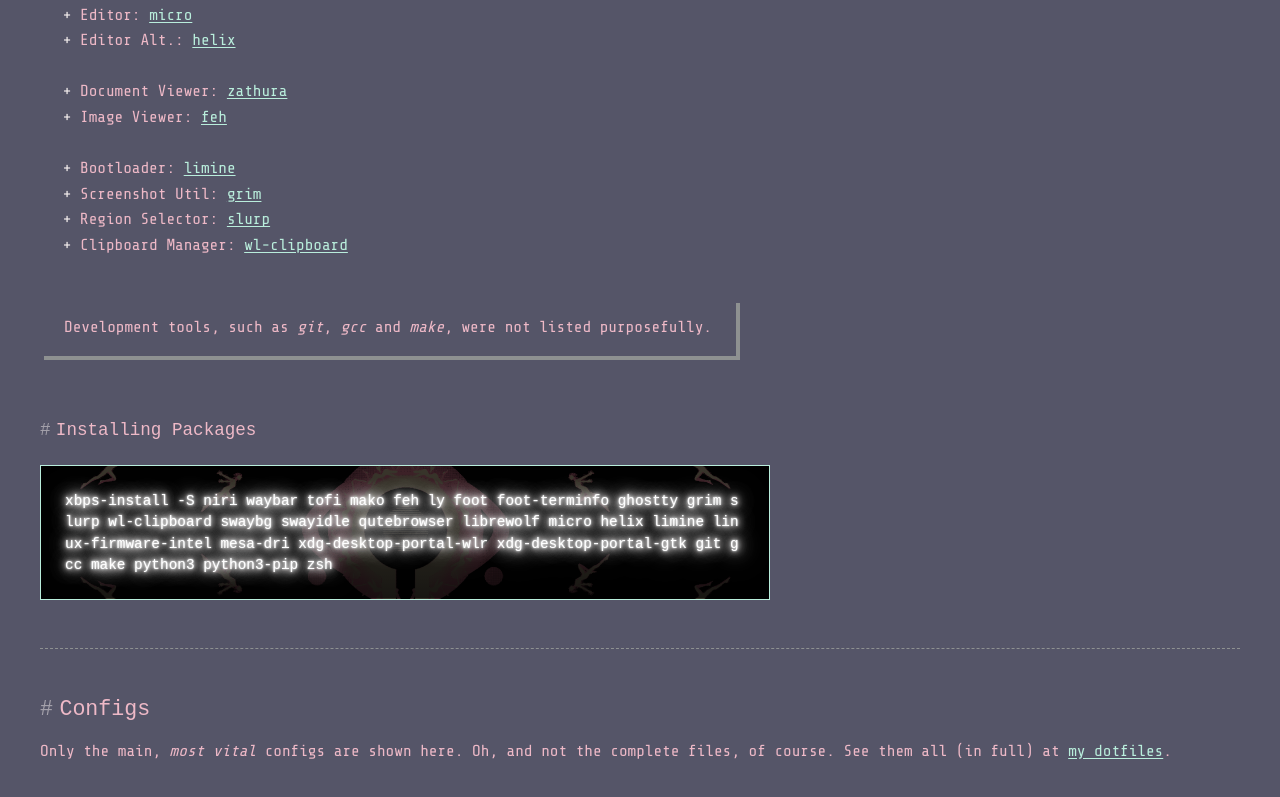
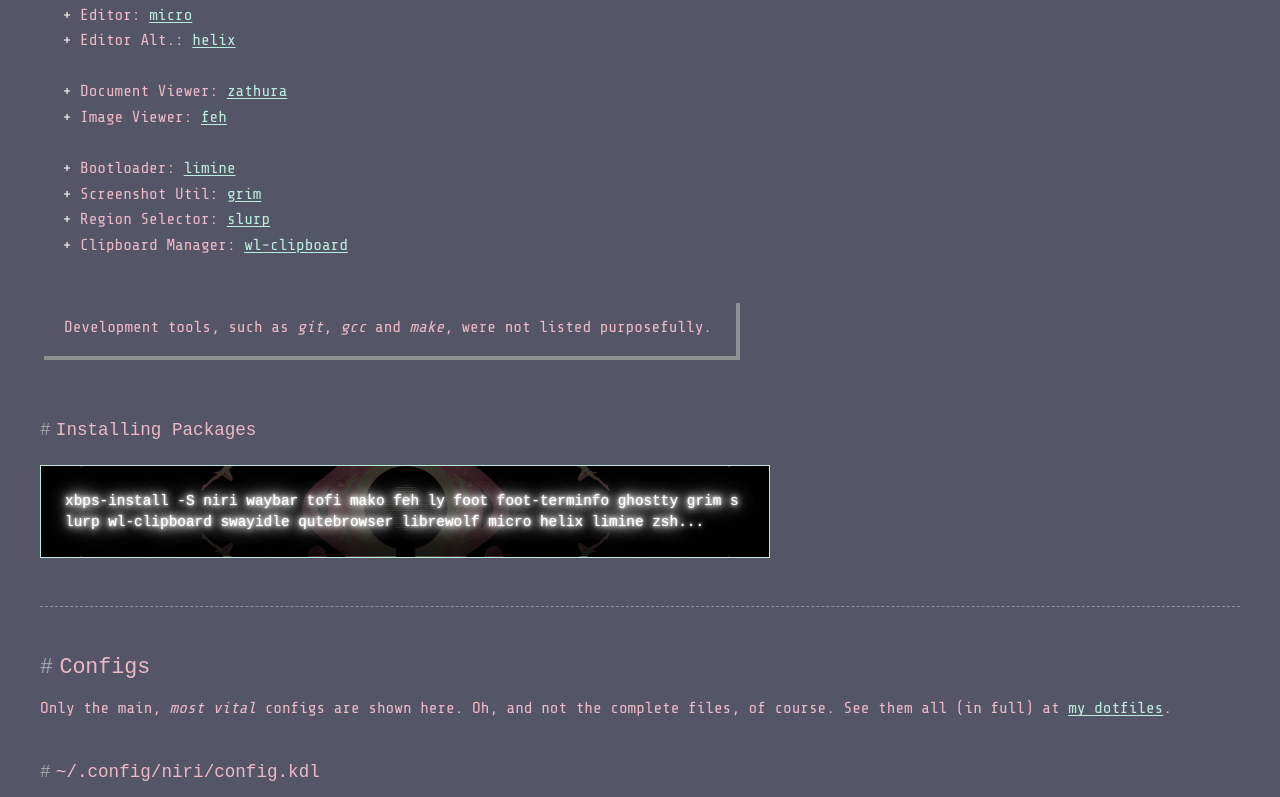
Before and after one commit to bxavaby/nea, a website: page entries/ntr.html in a window 1280 px wide. Shown: the part 1753-2550 px from the top of the page. Drawn offline with Linux system fonts and the light colour scheme; a web font is replaced by a local one.

Commit message:
fix: small thingy

```diff
--- a/entries/ntr.html
+++ b/entries/ntr.html
@@ -111,11 +111,11 @@
             <h4 id="specs">Specs, CUZ IT TRENDY</h4>
             <ul>
                 <li>Model: Lenovo ThinkPad X220</li>
+                <li>Display: 12.5" 1366x768 TN Matte</li>
                 <li>CPU: Intel Core i5-2520M @ 2.50GHz</li>
                 <li>GPU: Intel HD Graphics 3000</li>
                 <li>Disk: 320GB SATA HDD</li>
                 <li>Memory: 4GB DDR3-1333</li>
-                <li>Display: 12.5" 1366x768 TN Matte</li>
             </ul>
 
             <h4 id="setup">Setup, CUZ IT VITAL</h4>
@@ -367,7 +367,7 @@
             </blockquote>
 
             <h4 id="installing-packages">Installing Packages</h4>
-            <pre><code>xbps-install -S niri waybar tofi mako feh ly foot foot-terminfo ghostty grim slurp wl-clipboard swaybg swayidle qutebrowser librewolf micro helix limine linux-firmware-intel mesa-dri xdg-desktop-portal-wlr xdg-desktop-portal-gtk git gcc make python3 python3-pip zsh
+            <pre><code>xbps-install -S niri waybar tofi mako feh ly foot foot-terminfo ghostty grim slurp wl-clipboard swayidle qutebrowser librewolf micro helix limine zsh...
 </code></pre>
 
             <hr />
```
